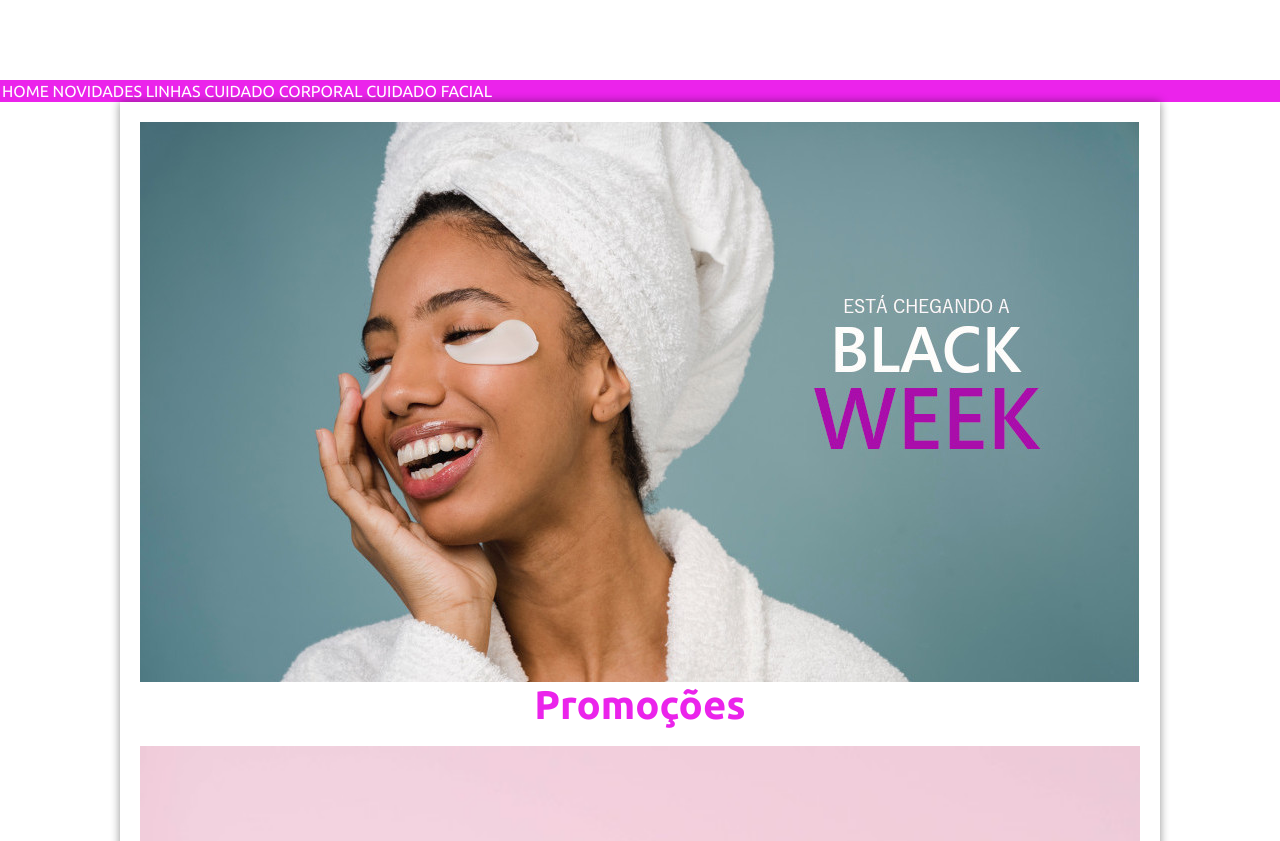
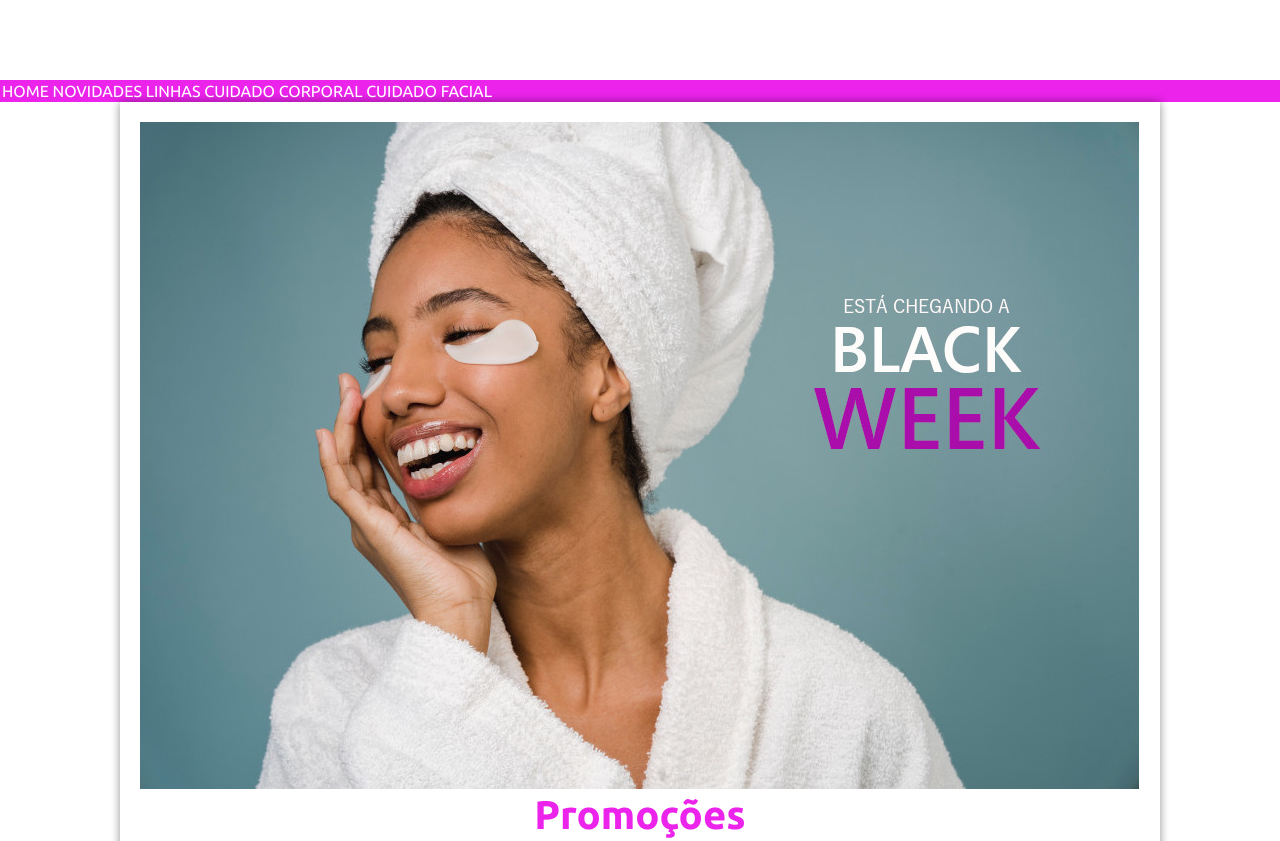
Before and after one commit to vlvrng/Vagu, a plain HTML site: page index.html in a window 1280 px wide. Shown: the part 740-1581 px from the top of the page. Drawn offline with Linux system fonts and the light colour scheme.

Commit message:
Ajustes capa

```diff
--- a/index.html
+++ b/index.html
@@ -35,8 +35,7 @@
 
         <section>
 
-            <div style="background-image: url(../Vagu/imagens/capa2.jpg); background-size: cover; height: 480px; padding-top: 80px">
-            </div>
+            <img src="imagens/capa2.jpg" alt="Imagem Capa Black Friday">
 
             <h1>Promoções</h1>
             <br>
```
